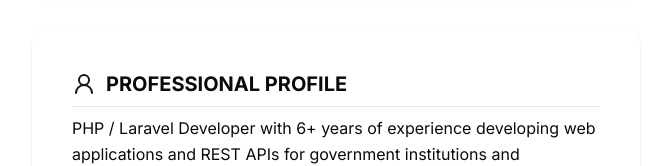
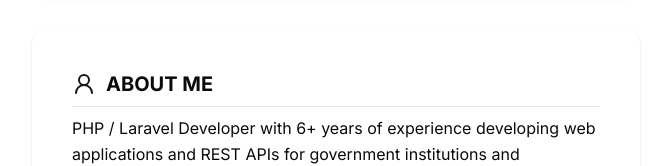
Before and after one commit to ferys2195/simple-resume, a Next.js app: page / in a window 1280 px wide. Shown: the part 256-422 px from the top of the page, without its empty margins (304-975 px from the left). Built offline with nearby package versions, Linux system fonts and the light colour scheme.

Commit message:
feat : change title of section, update sentence of about with dynamic years of experience

```diff
--- a/components/resume/ResumeView.tsx
+++ b/components/resume/ResumeView.tsx
@@ -19,7 +19,7 @@ export default function ResumeView() {
   return (
     <div className="mx-auto w-full space-y-8 p-4 lg:max-w-1/2">
       <HeaderSection data={profile} />
-      <Section title="Professional Profile" icon={User2Icon}>
+      <Section title="About Me" icon={User2Icon}>
         <p className="leading-relaxed">{profile.about}</p>
       </Section>
       <Section title="Experience" icon={BriefcaseBusiness}>
```
